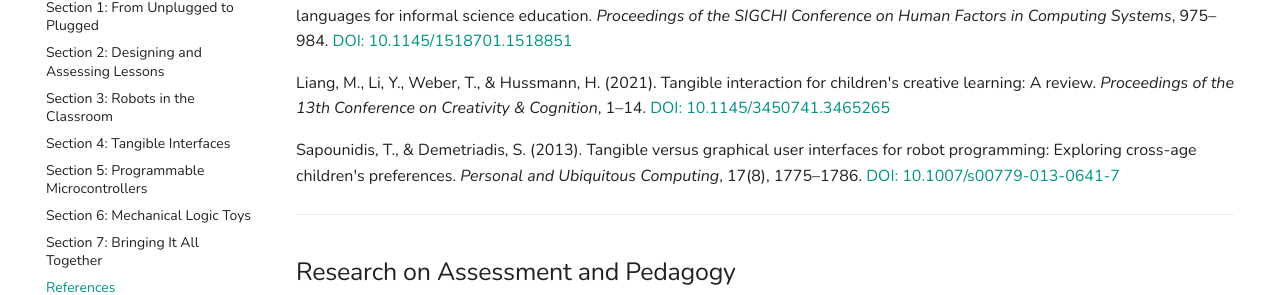
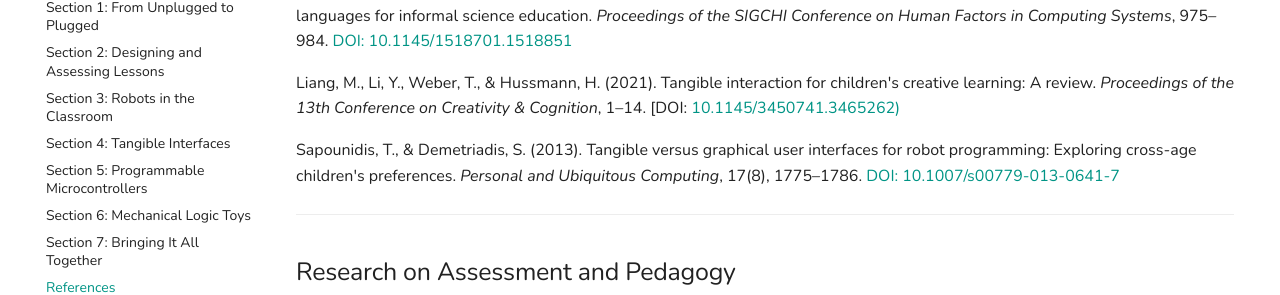
Before and after one commit to ccolo01/tem5018, an MkDocs documentation site: the page built from docs/references.md, in a window 1280 px wide and 900 px high, scrolled down 1996 px. Shown: the part 163-458 px from the top of the window. Built offline with MkDocs 1.6.1 and Material for MkDocs 9.7.7, drawn with Linux system fonts in a browser that asks for light colours.

Commit message:
Update references.md

```diff
--- a/docs/references.md
+++ b/docs/references.md
@@ -68,7 +68,7 @@ Sullivan, A., & Bers, M. U. (2016). Robotics in the early childhood classroom: L
 
 Horn, M. S., Solovey, E. T., Crouser, R. J., & Jacob, R. J. K. (2009). Comparing the use of tangible and graphical programming languages for informal science education. *Proceedings of the SIGCHI Conference on Human Factors in Computing Systems*, 975–984. [DOI: 10.1145/1518701.1518851](https://doi.org/10.1145/1518701.1518851)
 
-Liang, M., Li, Y., Weber, T., & Hussmann, H. (2021). Tangible interaction for children's creative learning: A review. *Proceedings of the 13th Conference on Creativity & Cognition*, 1–14. [DOI: 10.1145/3450741.3465265](https://doi.org/10.1145/3450741.3465265)
+Liang, M., Li, Y., Weber, T., & Hussmann, H. (2021). Tangible interaction for children's creative learning: A review. *Proceedings of the 13th Conference on Creativity & Cognition*, 1–14. [DOI: [10.1145/3450741.3465262)](https://doi.org/10.1145/3450741.3465262)
 
 Sapounidis, T., & Demetriadis, S. (2013). Tangible versus graphical user interfaces for robot programming: Exploring cross-age children's preferences. *Personal and Ubiquitous Computing*, 17(8), 1775–1786. [DOI: 10.1007/s00779-013-0641-7](https://doi.org/10.1007/s00779-013-0641-7)
 
```
